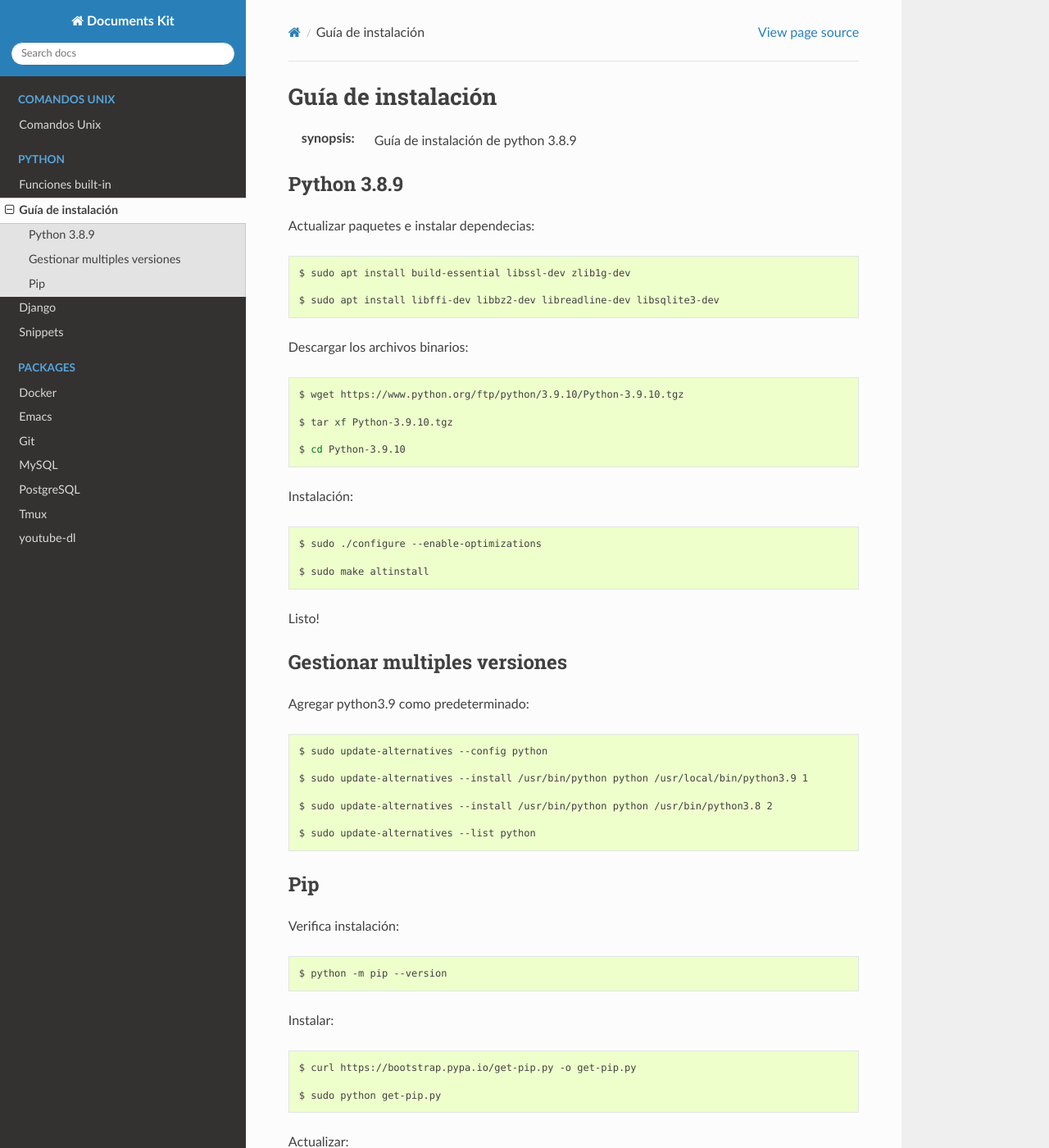
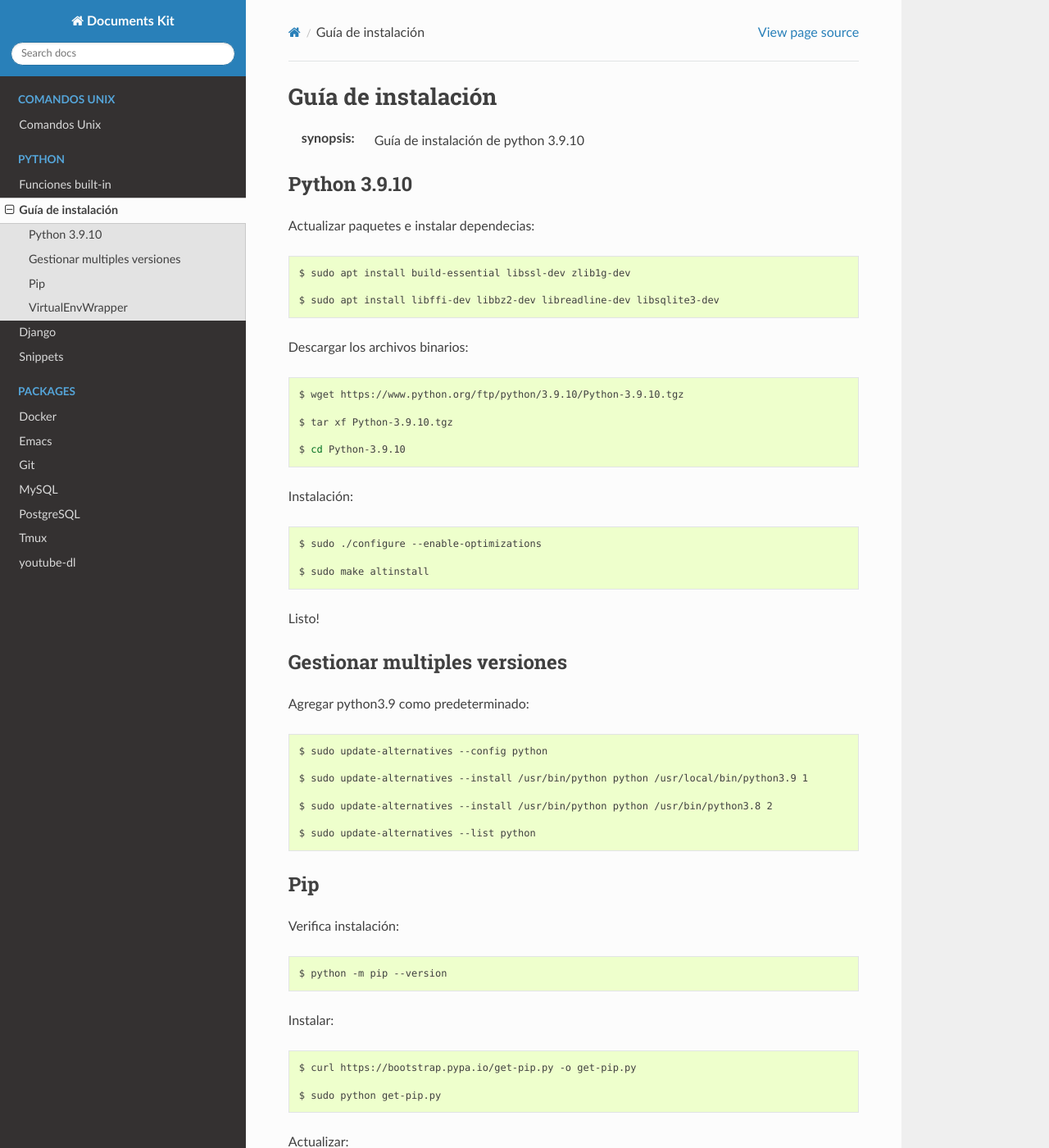
Before and after one commit to mcardozo/documents-kit, a Sphinx documentation site: the page built from docs/python/guia_de_instalacion.rst, in a window 1280 px wide and 1400 px high. Shown: the whole window at 82% size. Built offline with Sphinx 7.4.7 and the Read the Docs theme 2.0.0, drawn with Linux system fonts in a browser that asks for light colours; some of the changed text lies outside the part shown.

Commit message:
Edita documentación de instalación de python

```diff
--- a/docs/python/guia_de_instalacion.rst
+++ b/docs/python/guia_de_instalacion.rst
@@ -1,11 +1,11 @@
 Guía de instalación
 =====================================================================
 
-:synopsis: Guía de instalación de python 3.8.9
+:synopsis: Guía de instalación de python 3.9.10
 
-Python 3.8.9
+
+Python 3.9.10
 ----------------------------------------------------------------------
-
 Actualizar paquetes e instalar dependecias:
 
 .. code-block:: bash
@@ -35,9 +35,9 @@ Instalación:
 
 Listo!
 
+
 Gestionar multiples versiones
 ----------------------------------------------------------------------
-
 Agregar python3.9 como predeterminado::
 
   $ sudo update-alternatives --config python
@@ -47,6 +47,7 @@ Agregar python3.9 como predeterminado::
   $ sudo update-alternatives --install /usr/bin/python python /usr/bin/python3.8 2
 
   $ sudo update-alternatives --list python
+
 
 Pip
 ----------------------------------------------------------------------
@@ -65,9 +66,8 @@ Actualizar::
   $ python -m pip install -U pip
 
 
- VirtualEnvWrapper
+VirtualEnvWrapper
 ----------------------------------------------------------------------
-
 Instalación::
 
   $ sudo pip install virtualenvwrapper
```
